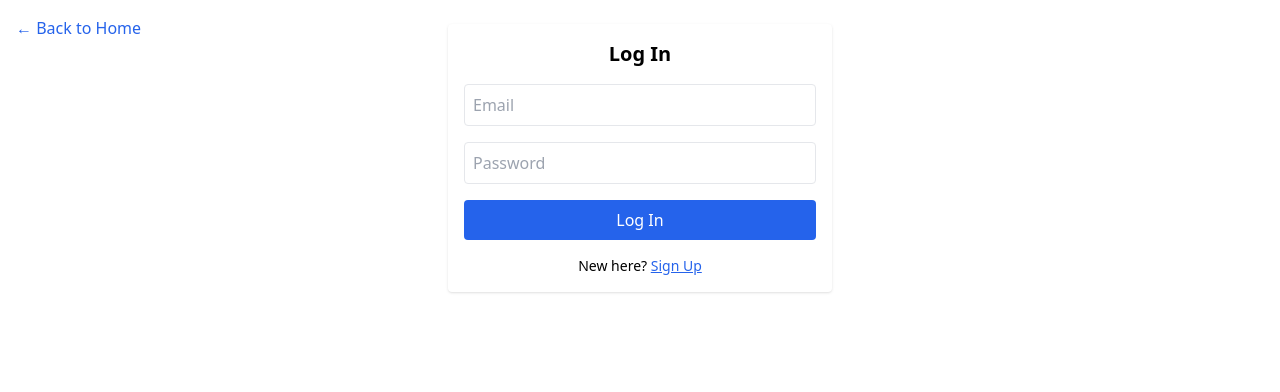
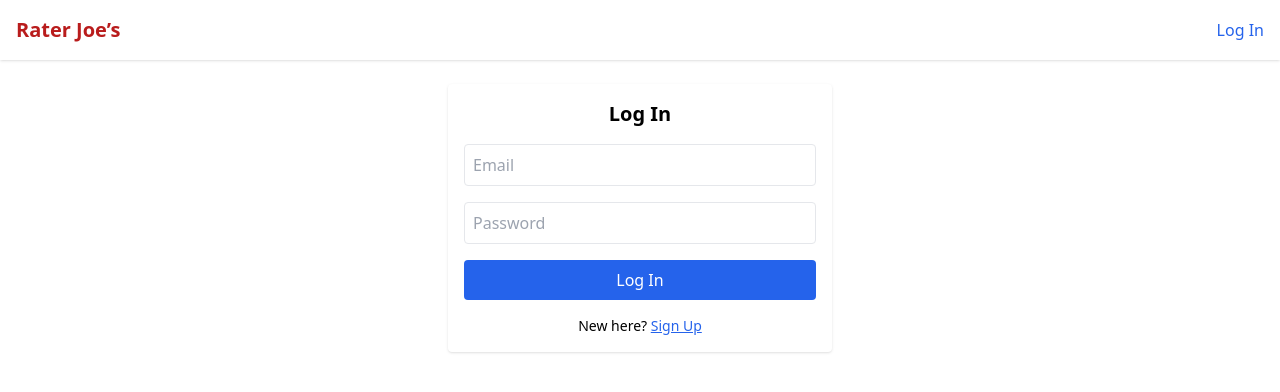
Before and after one commit to raterjoes/rater-joes, a React (Vite) app: page /login in a window 1280 px wide. Shown: the top 392 px of the page. Built offline with nearby package versions, Linux system fonts and the light colour scheme; no server answers.

Commit message:
Login page and Add New Product page now have navigation bars

```diff
--- a/src/AddItemForm.jsx
+++ b/src/AddItemForm.jsx
@@ -1,5 +1,5 @@
 import { useState } from "react";
-import { useNavigate } from "react-router-dom";
+import { useNavigate, Link } from "react-router-dom";
 import {
   collection,
   addDoc,
@@ -8,17 +8,17 @@ import {
 } from "firebase/firestore";
 import { db } from "./firebase";
 import { useAuth } from "./AuthContext";
-import { Link } from "react-router-dom";
-import categories from "./categories"; // ✅ Import your shared category list
 import { ref, uploadBytes, getDownloadURL } from "firebase/storage";
 import { storage } from "./firebase";
+import categories from "./categories";
+import Navbar from "./Navbar";
 
 export default function AddItemForm() {
   const { user } = useAuth();
   const navigate = useNavigate();
 
   const [name, setName] = useState("");
-  const [category, setCategory] = useState(categories[0]); // ✅ use the first category as default
+  const [category, setCategory] = useState(categories[0]);
   const [imageFile, setImageFile] = useState(null);
   const [description, setDescription] = useState("");
 
@@ -48,8 +48,40 @@ export default function AddItemForm() {
     setCheckingDuplicates(false);
   };
 
-  if (!user) {
+  const handleSubmit = async (e) => {
+    e.preventDefault();
+
+    try {
+      let imageUrl = "";
+
+      if (imageFile) {
+        const imageRef = ref(storage, `product-images/${Date.now()}-${imageFile.name}`);
+        const uploadResult = await uploadBytes(imageRef, imageFile);
+        imageUrl = await getDownloadURL(imageRef);
+      }
+
+      const docRef = await addDoc(collection(db, "products"), {
+        name,
+        category,
+        image: imageUrl,
+        description,
+        createdAt: serverTimestamp(),
+        addedBy: user.email,
+      });
+
+      alert("Product added!");
+      navigate("/");
+    } catch (err) {
+      console.error("❌ Error submitting product:", err);
+      alert("Error adding product");
+    }
+  };
+
   return (
+    <>
+      <Navbar />
+
+      {!user ? (
         <div className="text-center mt-10 space-y-4">
           <p className="text-red-600 font-medium text-lg">
             You must be logged in to add a new item.
@@ -75,51 +107,7 @@ export default function AddItemForm() {
             </Link>
           </div>
         </div>
-    );
-  }
-
-  const handleSubmit = async (e) => {
-    e.preventDefault();
-
-    try {
-      let imageUrl = "";
-
-      if (imageFile) {
-        console.log("Uploading image...");
-        const imageRef = ref(storage, `product-images/${Date.now()}-${imageFile.name}`);
-        const uploadResult = await uploadBytes(imageRef, imageFile);
-        console.log("Upload success:", uploadResult);
-
-        imageUrl = await getDownloadURL(imageRef);
-        console.log("Image URL:", imageUrl);
-      }
-
-      const docRef = await addDoc(collection(db, "products"), {
-        name,
-        category,
-        image: imageUrl,
-        description,
-        createdAt: serverTimestamp(),
-        addedBy: user.email,
-      });
-
-      console.log("✅ Product saved:", docRef.id);
-      alert("Product added!");
-      navigate("/");
-    } catch (err) {
-      console.error("❌ Error submitting product:", err);
-      alert("Error adding product");
-    }
-  };
-
-  return (
-    <>
-      <div className="absolute top-4 left-4">
-        <Link to="/" className="text-blue-600 hover:underline font-medium">
-          ← Back to Home
-        </Link>
-      </div>
-
+      ) : (
         <div className="max-w-lg mx-auto mt-10 p-6 bg-white shadow rounded">
           <h2 className="text-2xl font-bold mb-4">Add a New Product</h2>
 
@@ -212,6 +200,7 @@ export default function AddItemForm() {
             </button>
           </form>
         </div>
+      )}
     </>
   );
 }
--- a/src/AuthForm.jsx
+++ b/src/AuthForm.jsx
@@ -2,7 +2,8 @@ import { useState } from "react";
 import { useAuth } from "./AuthContext";
 import { useNavigate, Link } from "react-router-dom";
 import { setDoc, doc, serverTimestamp } from "firebase/firestore";
-import { auth, db } from "./firebase"; // ✅ db was missing
+import { auth, db } from "./firebase";
+import Navbar from "./Navbar";
 
 export default function AuthForm() {
   const { user, login, signup, logout } = useAuth();
@@ -43,11 +44,8 @@ export default function AuthForm() {
 
   return (
     <>
-      {/* Top-left home link */}
-      <div className="absolute top-4 left-4">
-        <Link to="/" className="text-blue-600 hover:underline font-medium">
-          ← Back to Home
-        </Link>
+      <div>
+        <Navbar />
       </div>
 
       <div className="bg-white p-4 shadow rounded max-w-sm mx-auto mt-6">
```
Lines whose indentation alone changed are shown as unchanged.
